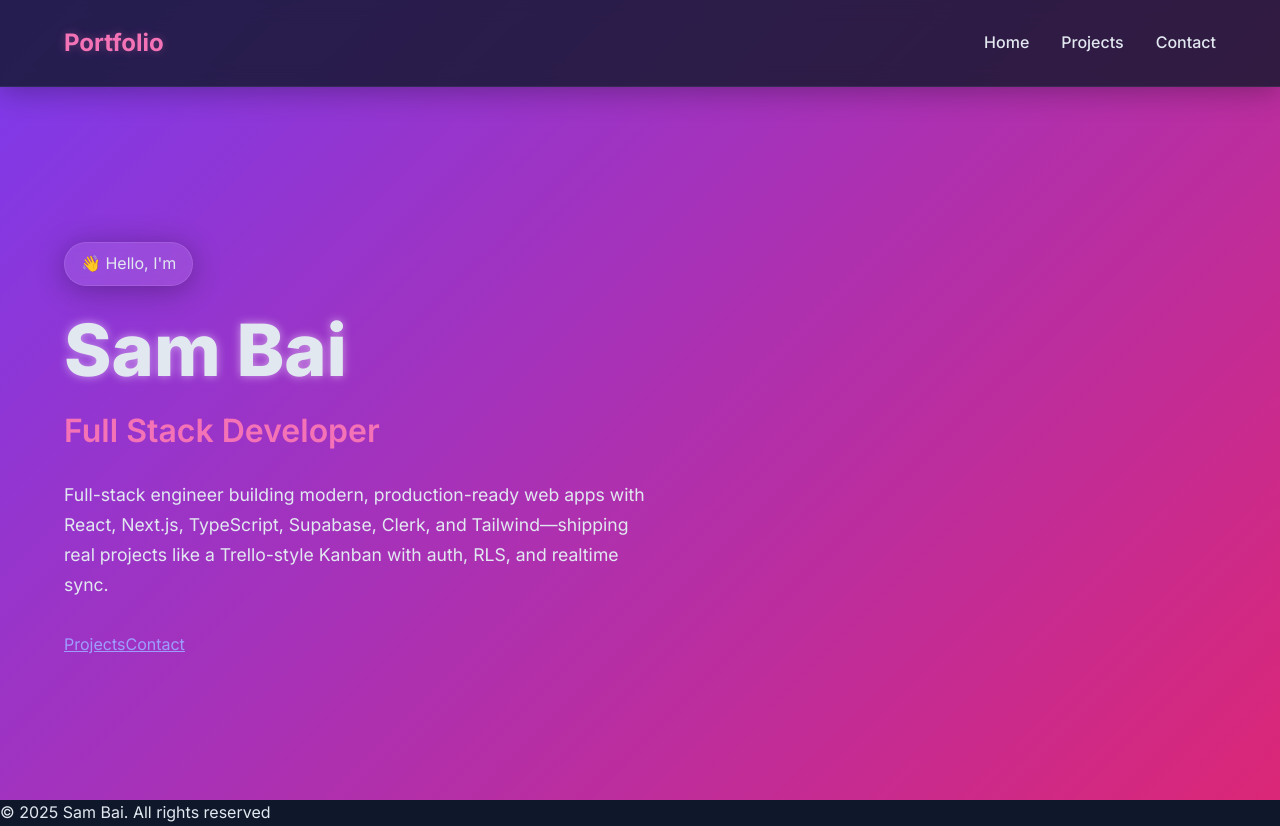
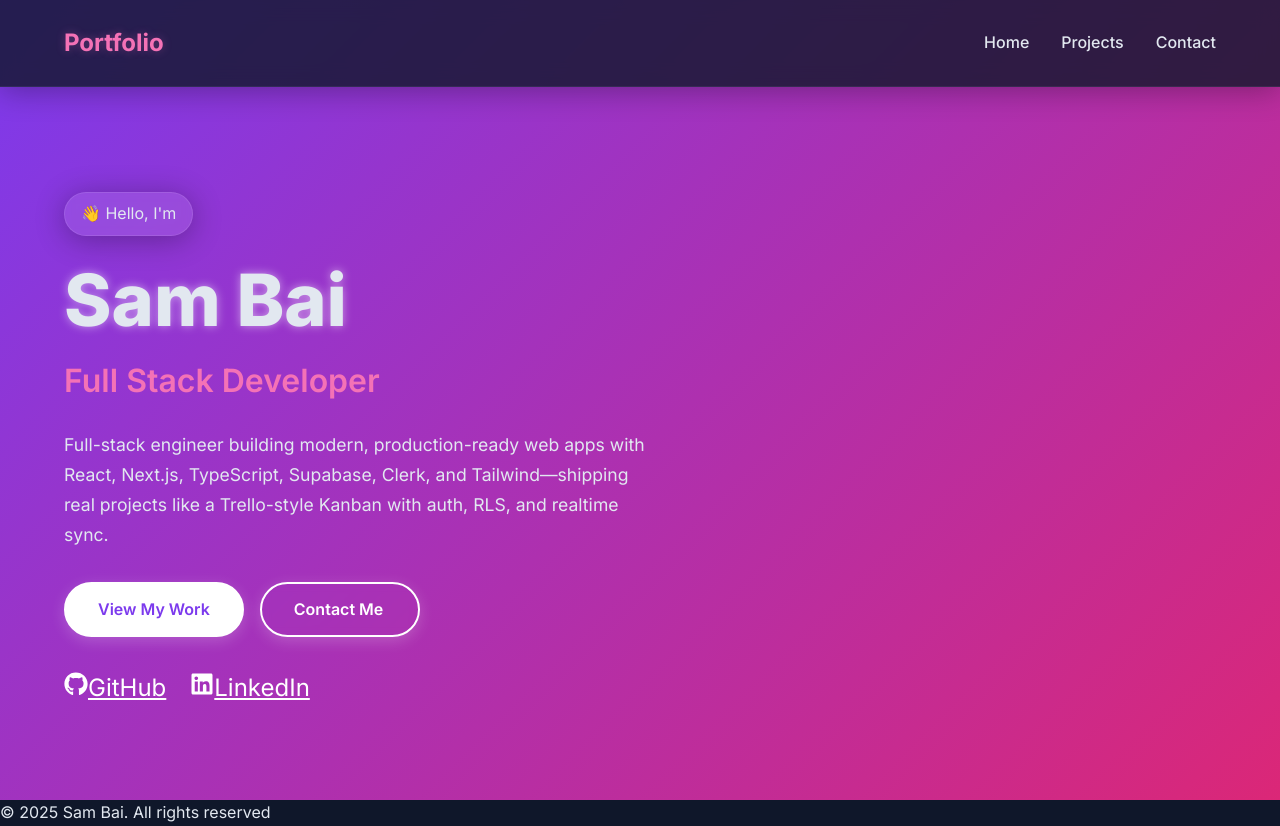
Before and after one commit to Lime-oss-hash/portfolio, a React (Vite) app: page / in a window 1280 px wide. Built offline with nearby package versions, Linux system fonts and the light colour scheme.

Commit message:
Add social links and CTA buttons to hero section
- Add GitHub and LinkedIn links with icons
- Add "View My Work" and "Contact Me" buttons
- Implement hover styles and animations for buttons
- Update index.html with font dependencies

```diff
--- a/index.html
+++ b/index.html
@@ -1,10 +1,18 @@
-<!doctype html>
+<!DOCTYPE html>
 <html lang="en">
   <head>
     <meta charset="UTF-8" />
     <link rel="icon" type="image/svg+xml" href="/vite.svg" />
     <meta name="viewport" content="width=device-width, initial-scale=1.0" />
-    <title>portfolio</title>
+    <title>Vite + React</title>
+    <link
+      rel="stylesheet"
+      href="https://cdnjs.cloudflare.com/ajax/libs/font-awesome/6.4.0/css/all.min.css"
+    />
+    <link
+      rel="stylesheet"
+      href="https://fonts.googleapis.com/css2?family=Fira+Code:wght@400;500;600&display=swap"
+    />
   </head>
   <body>
     <div id="root"></div>
--- a/package.json
+++ b/package.json
@@ -13,7 +13,8 @@
     "framer-motion": "^12.23.24",
     "lucide-react": "^0.555.0",
     "react": "^19.2.0",
-    "react-dom": "^19.2.0"
+    "react-dom": "^19.2.0",
+    "react-icons": "^5.5.0"
   },
   "devDependencies": {
     "@eslint/js": "^9.39.1",
--- a/src/App.css
+++ b/src/App.css
@@ -163,3 +163,80 @@ body {
   margin-bottom: 2rem;
   line-height: 1.7;
 }
+
+.cta-buttons {
+  display: flex;
+  gap: 1rem;
+  margin-bottom: 2rem;
+
+}
+
+.cta-primary, .cta-secondary {
+  padding: 0.8rem 2rem;
+  border-radius: 50px;
+  font-weight: 600;
+  font-size: 1rem;
+  text-decoration: none;
+  transition: all 0.3s ease;
+  position: relative;
+  overflow: hidden;
+  display: inline-block;
+  align-items: center;
+  justify-content: center;
+  min-width: 160px;
+}
+.cta-primary {
+  background-color: white;
+  color: var(--primary-color);
+  box-shadow: 0 4px 15px rgba(255, 255, 255, 0.2);
+  border: 2px solid white;
+
+}
+
+.cta-secondary {
+  background: transparent;
+  color: white;
+  box-shadow: 0 4px 15px rgba(255, 255, 255, 0.2);
+  border: 2px solid white;
+  backdrop-filter: blur(5px);
+}
+
+.cta-secondary:hover {
+  background-color: rgba(255, 255, 255, 0.1);
+  border-color: rgba(255, 255, 255, 0.3);
+  transform: translateY(-2px);
+}
+
+.cta-secondary:active {
+  transform: translateY(0);
+}
+
+.cta-secondary::before {
+  content: "";
+  position: absolute;
+  top: 0;
+  left: -100%;
+  width: 100%;
+  height: 100%;
+  background-color: linear-gradient(90deg, transparent, rgba(255, 255, 255, 0.2) transparent);
+  transition: 0.5s;
+}
+
+.cta-secondary:hover:before {
+  left: 100%;
+}
+
+.social-links {
+  display: flex;
+  gap: 1.5rem;
+}
+
+.social-links a {
+  color: white;
+  font-size: 1.5rem;
+  transition: all 0.3s ease;
+}
+
+.social-links a:hover {
+  color: var(--accent-color);
+}
--- a/src/components/Hero.jsx
+++ b/src/components/Hero.jsx
@@ -1,4 +1,5 @@
 import { motion } from "framer-motion";
+import { FaGithub, FaLinkedin } from "react-icons/fa";
 
 const fadeInUp = {
   initial: { opacity: 0, y: 20 },
@@ -58,7 +59,10 @@ export const Hero = () => {
             Full Stack Developer
           </motion.h2>
           <motion.p className="hero-description" variants={fadeInUp}>
-            Full-stack engineer building modern, production-ready web apps with React, Next.js, TypeScript, Supabase, Clerk, and Tailwind—shipping real projects like a Trello-style Kanban with auth, RLS, and realtime sync.
+            Full-stack engineer building modern, production-ready web apps with
+            React, Next.js, TypeScript, Supabase, Clerk, and Tailwind—shipping
+            real projects like a Trello-style Kanban with auth, RLS, and
+            realtime sync.
           </motion.p>
 
           <motion.div className="cta-buttons" variants={staggerContainer}>
@@ -68,7 +72,8 @@ export const Hero = () => {
               whileHover={{ scale: 1.05 }}
               whileTap={{ scale: 0.95 }}
             >
-              Projects
+              {""}
+              View My Work
             </motion.a>
             <motion.a
               href="#contact"
@@ -76,7 +81,23 @@ export const Hero = () => {
               whileHover={{ scale: 1.05 }}
               whileTap={{ scale: 0.95 }}
             >
-              Contact
+              Contact Me
+            </motion.a>
+          </motion.div>
+          <motion.div className="social-links" variants={staggerContainer}>
+            <motion.a
+              href="https://github.com/Lime-oss-hash"
+              target="_blank"
+            >
+              <FaGithub />
+              <span>GitHub</span>
+            </motion.a>
+            <motion.a
+              href="https://linkedin.com/in/sambai-dev"
+              target="_blank"
+            >
+              <FaLinkedin />
+              <span>LinkedIn</span>
             </motion.a>
           </motion.div>
         </motion.div>
```
Also changed, not shown: 1 other file (tests, documents, lock files or other folders).
